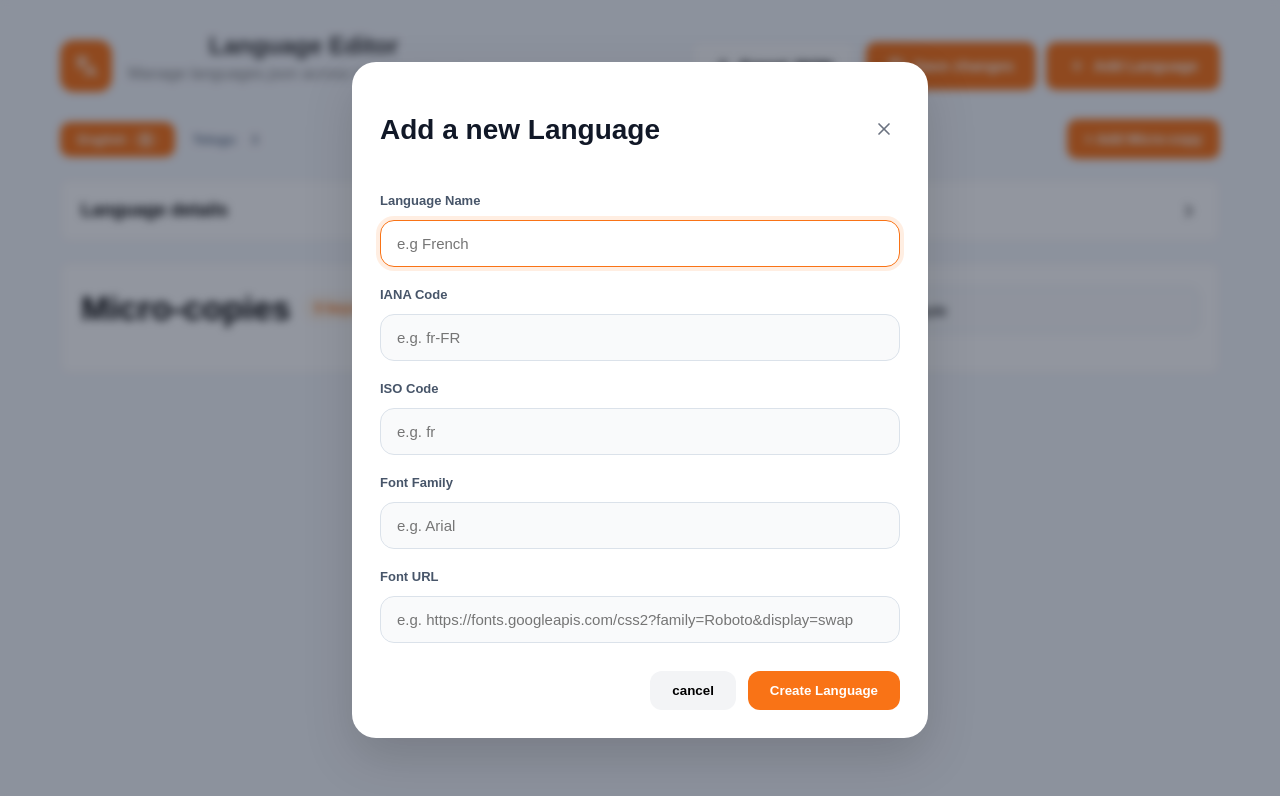
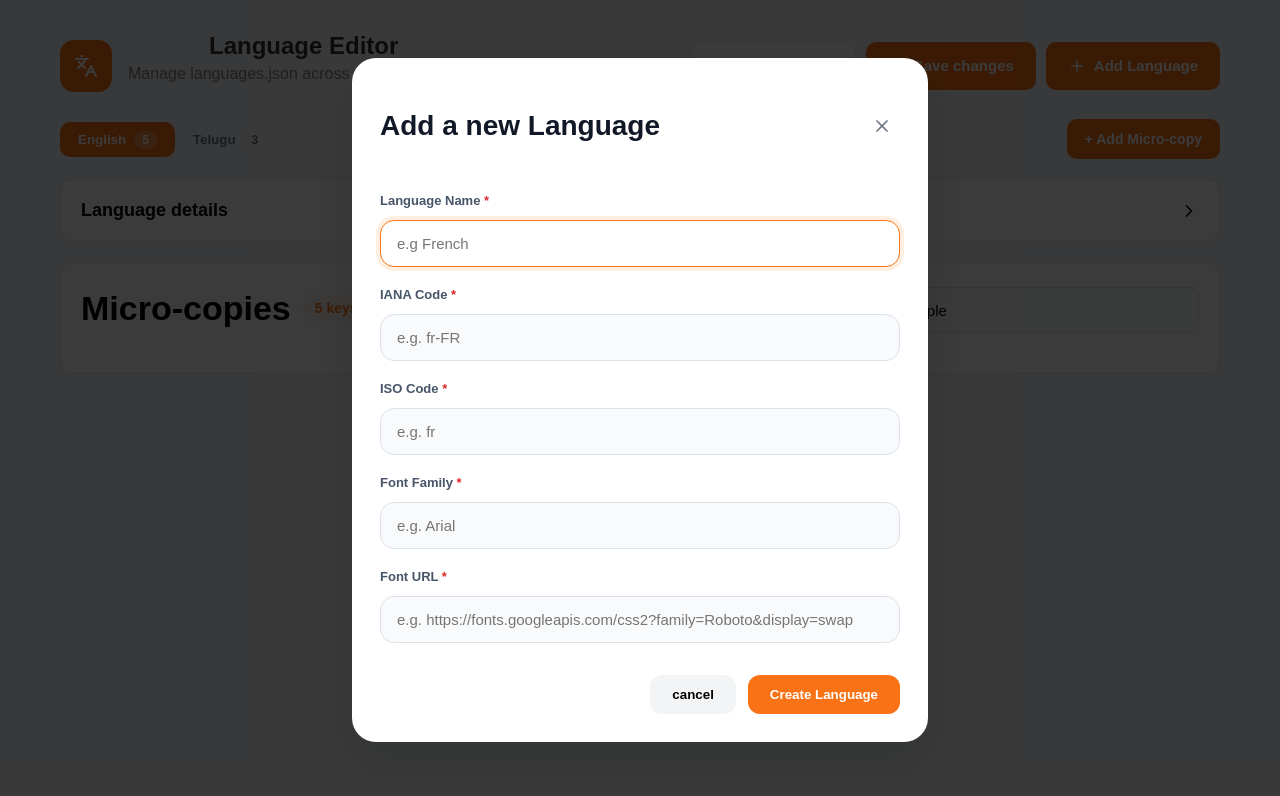
Before and after one commit to Karthiksherlock/sample_react1, a React (Vite) app: page /language in a window 1280 px wide. Both pictures are taken after typing "Sample" into the empty fields and a click on the button "Add Language". Shown: the top 796 px of the page. Built offline with nearby package versions, Linux system fonts and the light colour scheme.

Commit message:
Made each field in the addLanguageModal mandatory before submission/creation of new language

```diff
--- a/src/App.css
+++ b/src/App.css
@@ -6,7 +6,7 @@ body {
 
 .page {
   max-width: 1160px;
-  margin: 0 auto;
+  margin: auto;
   padding: 32px;
 }
 .header {
@@ -316,15 +316,13 @@ body {
 .modalOverlay {
   position: fixed;
   inset: 0;
-  background: rgba(15, 23, 42, 0.45);
+  background: rgba(0, 0, 0, 0.77);
 
   display: flex;
   align-items: center;
   justify-content: center;
 
   z-index: 1000;
-
-  backdrop-filter: blur(4px);
 }
 
 .modalCard {
@@ -347,7 +345,7 @@ body {
   display: flex;
   align-items: center;
   justify-content: space-between;
-
+  padding-bottom: 4px;
   margin-bottom: 24px;
 }
 
@@ -368,9 +366,19 @@ body {
 
   cursor: pointer;
 
-  font-size: 28px;
+  width: 36px;
+  height: 36px;
+  border-radius: 999px;
 
+  font-size: 24px;
   color: #6b7280;
+
+  display: flex;
+  align-items: center;
+  justify-content: center;
+}
+.modalCloseButton:hover {
+  background: #f3f4f6;
 }
 .formGroup {
   display: flex;
@@ -412,14 +420,23 @@ body {
   font-weight: 700;
   color: #111827;
 
-  margin-top: 8px;
+  margin-top: 4px;
+  margin-bottom: -4px;
 }
 .scrollableValues {
   max-height: 320px;
 
   overflow-y: auto;
 
-  padding-right: 6px;
+  padding-right: 10px;
+}
+.scrollableValues::-webkit-scrollbar {
+  width: 6px;
+}
+
+.scrollableValues::-webkit-scrollbar-thumb {
+  background: #d1d5db;
+  border-radius: 999px;
 }
 .languageValuesContainer {
   max-height: 340px;
@@ -427,13 +444,13 @@ body {
   padding-right: 6px;
   display: flex;
   flex-direction: column;
-  gap: 16px;
+  gap: 10px;
 }
 .languageValueItem {
   display: flex;
   flex-direction: column;
 
-  gap: 8px;
+  gap: 2px;
 
   margin-bottom: 20px;
 }
@@ -445,7 +462,7 @@ body {
   color: #374151;
 }
 .languageValueItem textarea {
-  min-height: 100px;
+  min-height: 110px;
 
   resize: vertical;
   border: 1px solid #dbe2ea;
@@ -478,10 +495,11 @@ body {
 .modalFooter {
   display: flex;
   justify-content: flex-end;
+  align-items: center;
 
   gap: 12px;
 
-  margin-top: 28px;
+  margin-top: 32px;
 }
 .primaryButton {
   background: #f97316;
@@ -517,3 +535,12 @@ body {
 .secondaryButton:hover {
   background: #e5e7eb;
 }
+.fieldErrorText {
+  color: #dc2626;
+  font-size: 13px;
+  font-weight: 500;
+  margin: 2px 0 0;
+}
+.requiredMark {
+  color: #dc2626;
+}
--- a/src/components/language/AddLanguageModal.tsx
+++ b/src/components/language/AddLanguageModal.tsx
@@ -22,6 +22,13 @@ function AddLanguageModal({ open, onClose, onSave }: Props) {
     font_family: "",
     font_url: "",
   });
+  const [errors, setErrors] = useState({
+    name: "",
+    iana_code: "",
+    iso_code: "",
+    font_family: "",
+    font_url: "",
+});
   const inputRef = useRef<HTMLInputElement>(null);
   useEffect(() => {
     if (open) {
@@ -36,11 +43,53 @@ function AddLanguageModal({ open, onClose, onSave }: Props) {
       ...prev,
       [key]: value,
     }));
+    setErrors((prev) => ({
+      ...prev,
+      [key]: "",
+    }));
+  };
+  const validateForm = () => {
+    const newErrors = {
+      name: "",
+      iana_code: "",
+      iso_code: "",
+      font_family: "",
+      font_url: "",
+    };
+    let isValid = true;
+
+    if (!formData.name.trim()) {
+      newErrors.name = "Language name is required";
+      isValid = false;
+    }
+
+    if (!formData.iana_code.trim()) {
+      newErrors.iana_code = "IANA code is required";
+      isValid = false;
+    }
+
+    if (!formData.iso_code.trim()) {
+      newErrors.iso_code = "ISO code is required";
+      isValid = false;
+    }
+
+    if (!formData.font_family.trim()) {
+      newErrors.font_family = "Font family is required";
+      isValid = false;
+    }
+
+    if (!formData.font_url.trim()) {
+      newErrors.font_url = "Font URL is required";
+      isValid = false;
+    }
+
+    setErrors(newErrors);
+
+    return isValid;
   };
 
   const handleSave = () => {
-    if (!formData.name.trim()) return;
-
+    if (!validateForm()) return;
     onSave(formData);
 
     setFormData({
@@ -65,45 +114,70 @@ function AddLanguageModal({ open, onClose, onSave }: Props) {
         </div>
         <div className="modalBody">
           <div className="formGroup">
-            <label>Language Name</label>
+            <label>
+              Language Name <span className="requiredMark">*</span>
+            </label>
             <input
               ref={inputRef}
               placeholder="e.g French"
               value={formData.name}
               onChange={(e) => handleChange("name", e.target.value)}
             />
+            {errors.name && (
+              <p className="fieldErrorText">{errors.name}</p>
+          )}
           </div>
           <div className="formGroup">
-            <label>IANA Code</label>
+            <label>
+              IANA Code <span className="requiredMark">*</span>
+            </label>
             <input
               placeholder="e.g. fr-FR"
               value={formData.iana_code}
               onChange={(e) => handleChange("iana_code", e.target.value)}
             />
+            {errors.iana_code && (
+              <p className="fieldErrorText">{errors.iana_code}</p>
+            )}
           </div>
           <div className="formGroup">
-            <label>ISO Code</label>
+            <label>
+              ISO Code <span className="requiredMark">*</span>
+            </label>
             <input
               placeholder="e.g. fr"
               value={formData.iso_code}
               onChange={(e) => handleChange("iso_code", e.target.value)}
             />
+            {errors.iso_code && (
+              <p className="fieldErrorText">{errors.iso_code}</p>
+          )}
           </div>
           <div className="formGroup">
-            <label>Font Family</label>
+            <label>
+              Font Family <span className="requiredMark">*</span>
+            </label>
             <input
               placeholder="e.g. Arial"
               value={formData.font_family}
               onChange={(e) => handleChange("font_family", e.target.value)}
             />
+            {errors.font_family && (
+              <p className="fieldErrorText">{errors.font_family}</p>
+        )}
           </div>
           <div className="formGroup">
-            <label>Font URL</label>
+            <label>
+              Font URL <span className="requiredMark">*</span>
+            </label>
             <input
               placeholder="e.g. https://fonts.googleapis.com/css2?family=Roboto&display=swap"
               value={formData.font_url}
               onChange={(e) => handleChange("font_url", e.target.value)}
             />
+            {errors.font_url && (
+              <p className="fieldErrorText">{errors.font_url}</p>
+            )}
           </div>
         </div>
 
--- a/src/components/language/MicroCopyItem.tsx
+++ b/src/components/language/MicroCopyItem.tsx
@@ -1,3 +1,4 @@
+import { Trash2 } from "lucide-react";
 type Props = {
   microCopyKey: string;
   value: string;
@@ -29,7 +30,7 @@ function MicroCopyItem({ microCopyKey, value, onChange, onDelete }: Props) {
       </div>
 
       <button className="deleteButton" onClick={() => onDelete(microCopyKey)}>
-        🗑
+        <Trash2 />
       </button>
     </div>
   );
--- a/src/pages/LanguagePage.tsx
+++ b/src/pages/LanguagePage.tsx
@@ -151,6 +151,8 @@ function LanguagePage() {
 
   const handleAddLanguage = (newLanguage: NewLanguage) => {
     if (!newLanguage.name.trim()) return;
+    if (!newLanguage.iana_code.trim()) return;
+    if (!newLanguage.iso_code.trim()) return;
 
     const exists = languagesData[newLanguage.name] !== undefined;
 
```
